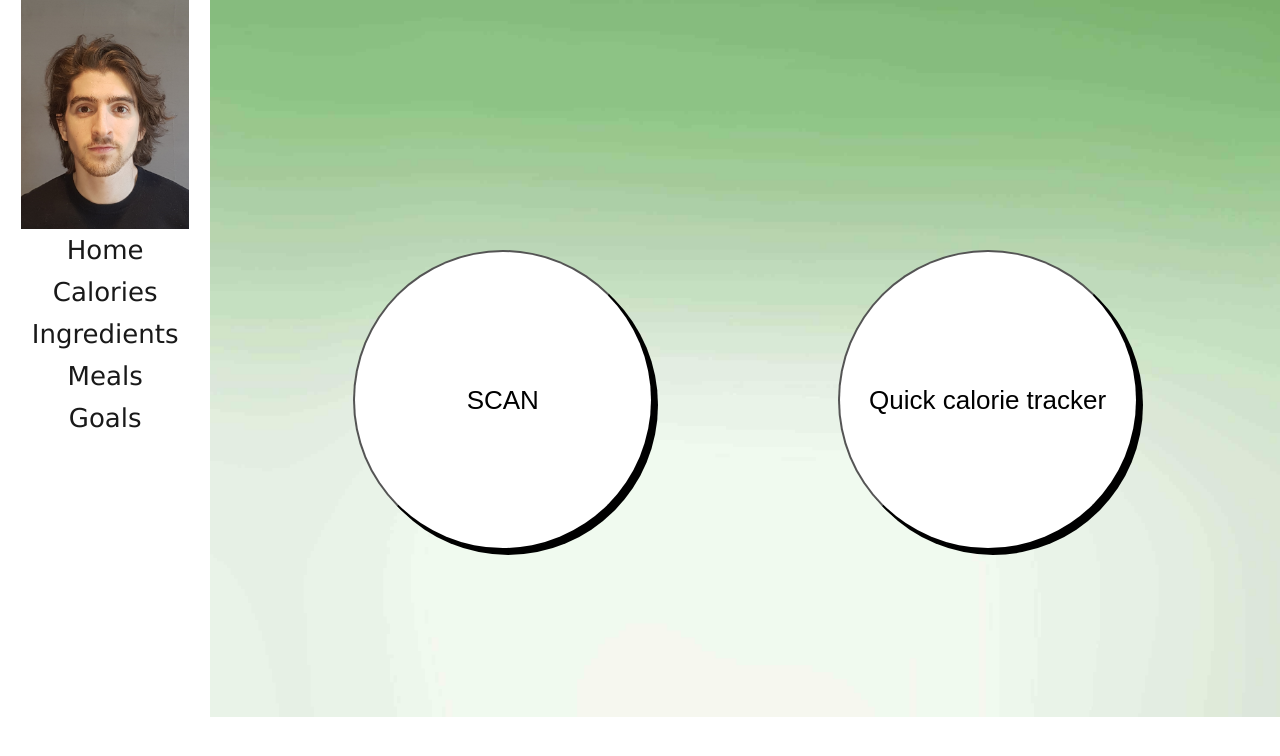
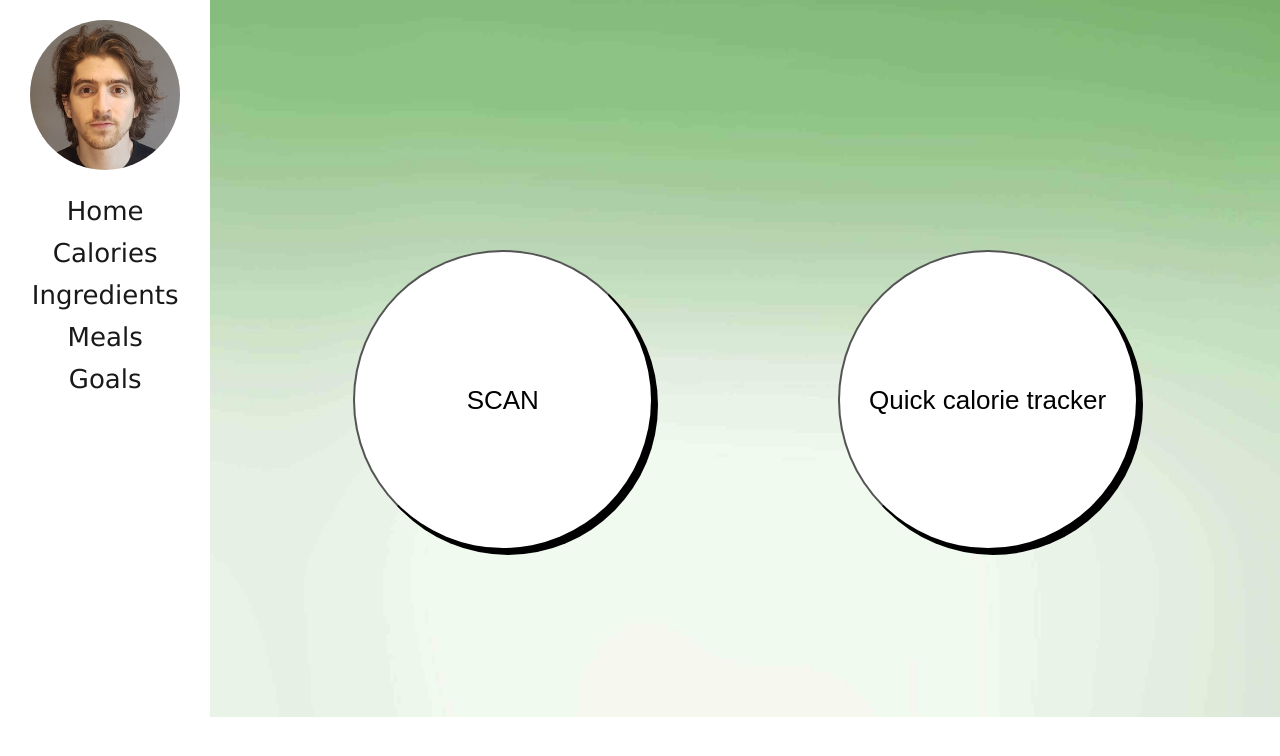
Before and after one commit to JCTubio/hci-demo, a React (Create React App) app: page / in a window 1280 px wide. Shown: the top 756 px of the page. Built offline with nearby package versions, Linux system fonts and the light colour scheme.

Commit message:
make profile picture round

```diff
--- a/src/App.scss
+++ b/src/App.scss
@@ -7,5 +7,5 @@
   flex-direction: row;
   align-items: stretch;
   text-align: center;
-  min-height: 100vh;
+  min-height: 800px;
 }
--- a/src/components/SideBar/styles.scss
+++ b/src/components/SideBar/styles.scss
@@ -6,12 +6,24 @@
   background-color: white;
 
   .img-container {
-    width: 100%;
+    width: 150px;
+    height: 150px;
     padding-left: 10%;
     padding-right: 10%;
     border-radius: 50%;
+    margin-left: auto;
+    margin-right: auto;
+    margin-top: 20px;
+    margin-bottom: 20px;
+    overflow: hidden;
+    position: relative;
 
     .profile-img {
+      position: absolute;
+      top: 0;
+      left: 0;
+      right: 0;
+      bottom: 0;
       width: 100%;
       height: 100%;
       object-fit: cover;
```
